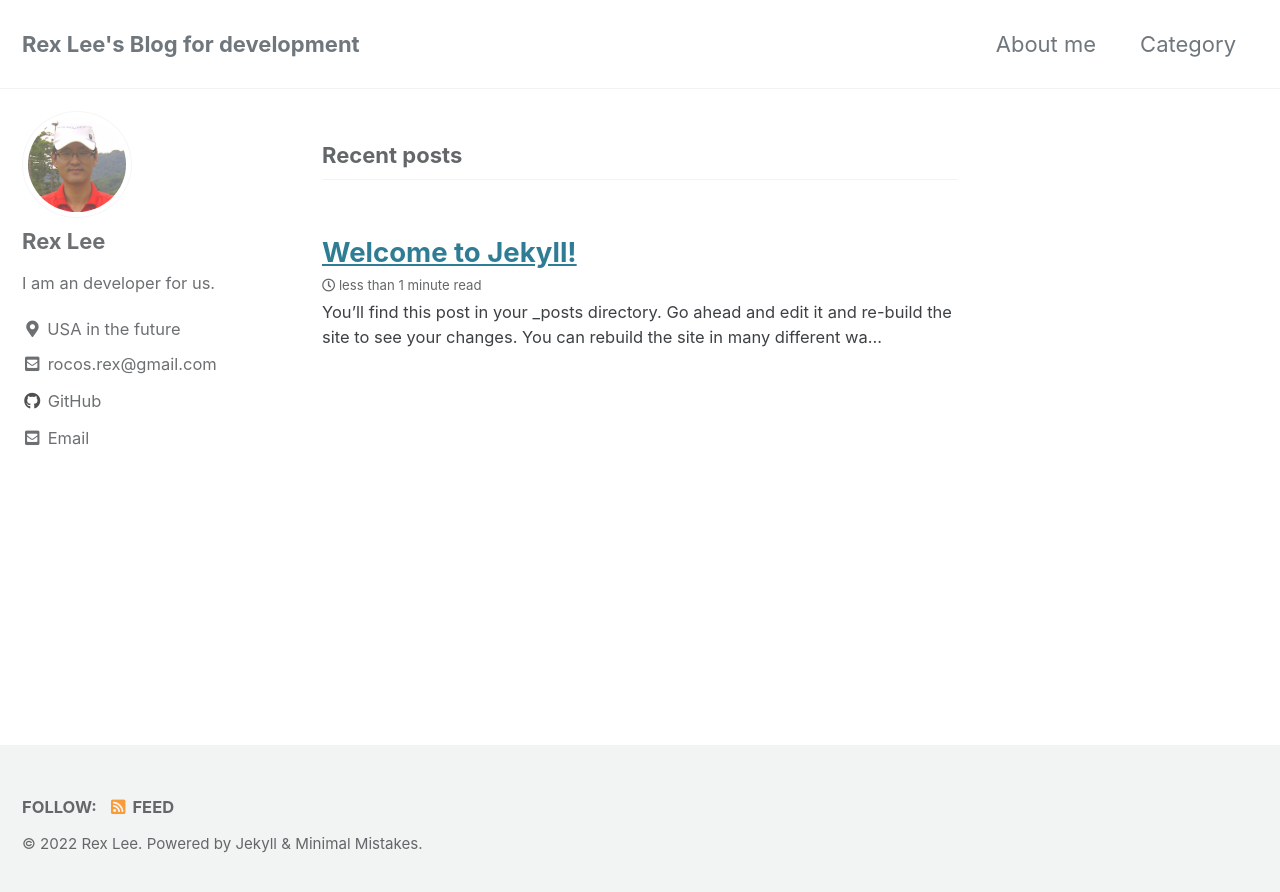
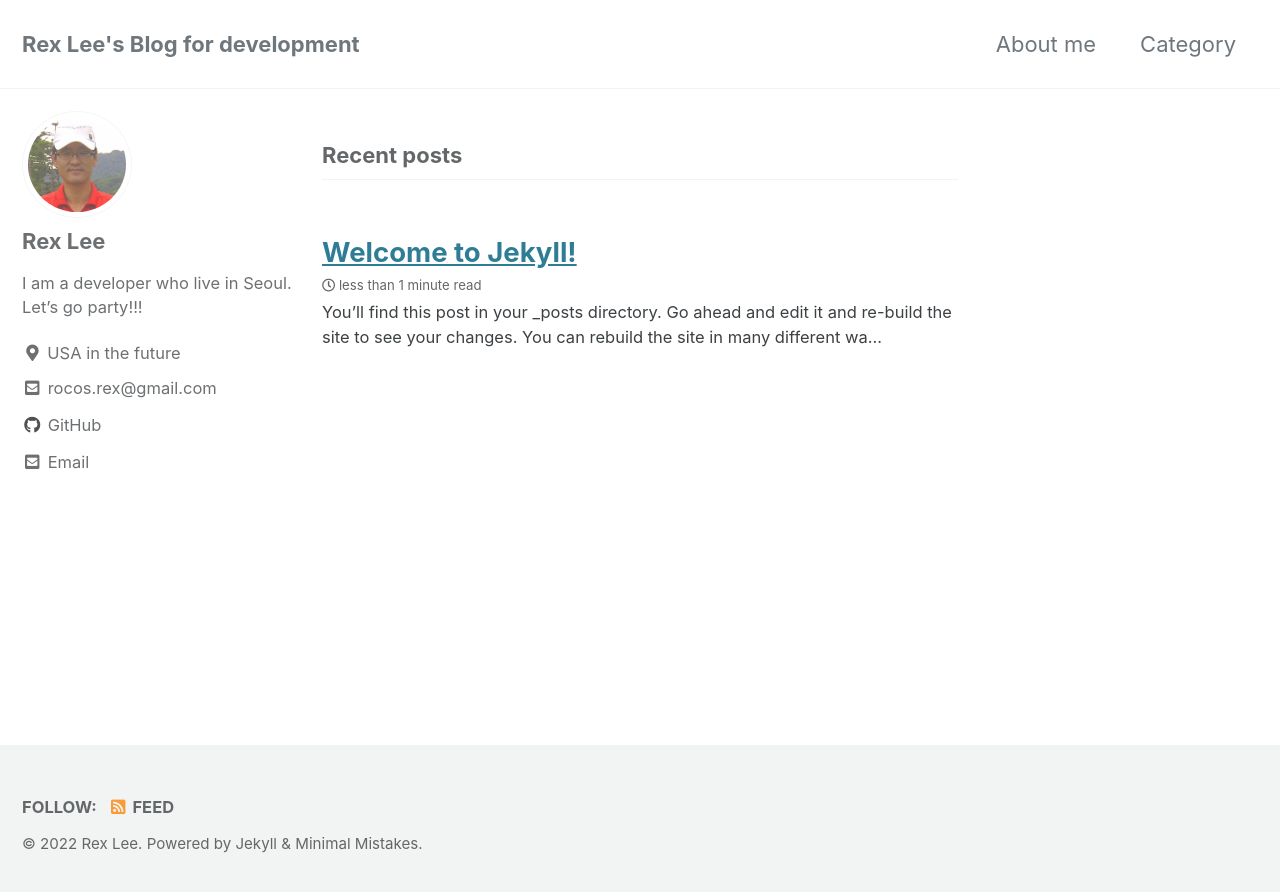
Before and after one commit to rocosrex/rocosrex.github.io, a Jekyll site: the page built from index.html, in a window 1280 px wide. Shown: the top 892 px of the page. Built offline with Jekyll 4.4.1, drawn with Linux system fonts in a browser that asks for light colours; cached includes are drawn as plain includes; the list of posts is cut into pages by our own code.

Commit message:
Update _config.yml

```diff
--- a/_config.yml
+++ b/_config.yml
@@ -106,7 +106,7 @@ analytics:
 author:
   name             : "Rex Lee"
   avatar           : "/assets/images/rexlee.jpg"
-  bio              : "I am an developer for us."
+  bio              : "I am a developer who live in Seoul. Let's go party!!!"
   location         : "USA in the future"
   email            : rocos.rex@gmail.com
   links:
```
